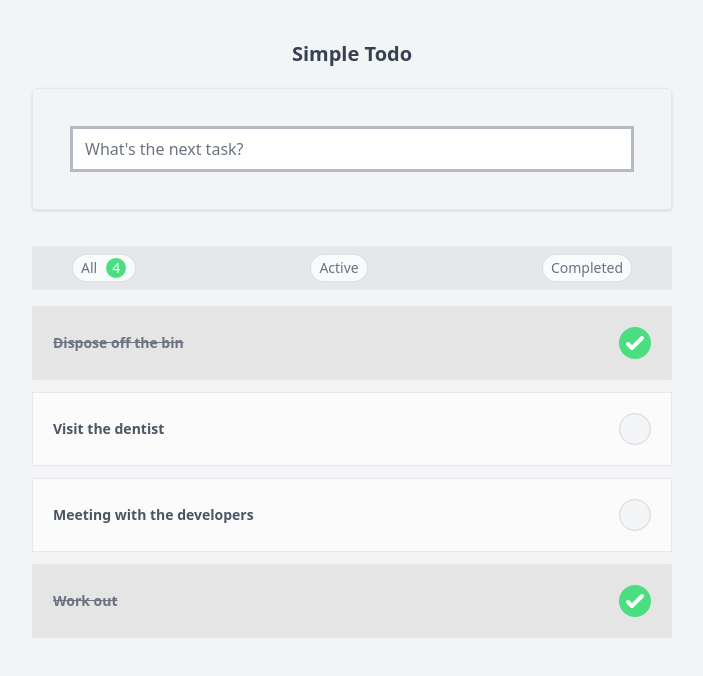
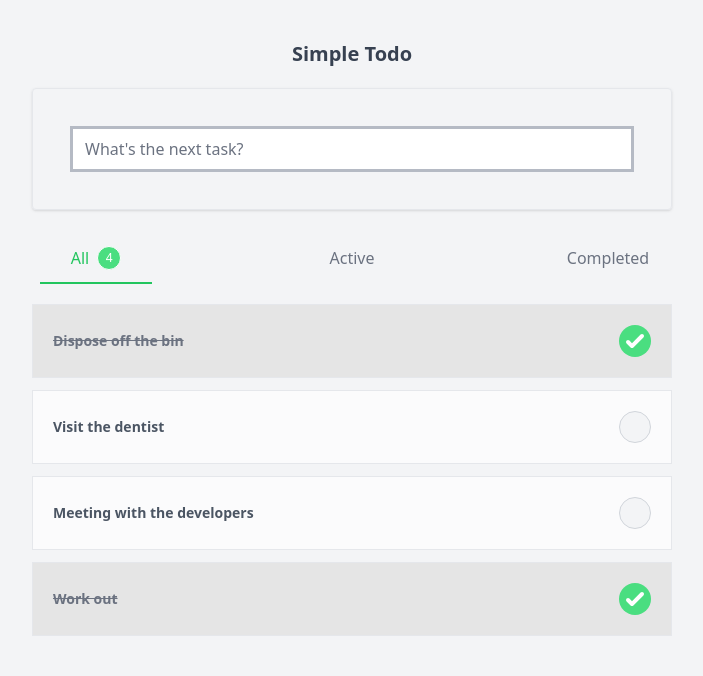
Before and after one commit to tobidosumu/simple-todo, a SvelteKit app: page / in a window 1280 px wide. Shown: the top 676 px of the page, without its empty margins (288-991 px from the left). Built offline with nearby package versions, Linux system fonts and the light colour scheme.

Commit message:
add tab navigation

```diff
--- a/src/app.css
+++ b/src/app.css
@@ -3,10 +3,13 @@
 @tailwind utilities;
 
 .todoFilter {
-    @apply flex justify-between items-center px-2 py-[2px] border border-gray-300/[0.7] rounded-full bg-slate-50 hover:bg-white hover:text-green-600;
+    @apply flex justify-center items-center text-base font-medium space-x-2 px-4 py-3 w-28 border-b-2 border-transparent hover:text-green-600;
 }
 .circleBadge {
-    @apply px-1.5 border border-white bg-green-400 text-white rounded-full;
+    @apply w-6 h-6 flex justify-center text-xs items-center text-center border border-white bg-green-400 text-white rounded-full;
+}
+.activeTab {
+    @apply border-b-2 border-green-500 text-green-500;
 }
 .todoList {
     @apply w-full flex justify-between items-center text-gray-600 bg-white/[0.7] border p-5 my-3;
--- /dev/null
+++ b/src/components/AllTodos.svelte
@@ -0,0 +1,30 @@
+<script lang="ts">
+	import type { TodoTypeSet } from "./todo";
+
+	export let todos: TodoTypeSet[];
+	export let toggleComplete: any;
+</script>
+
+<div class="">
+	<ul class="h-[52vh] overflow-y-scroll">
+		{#each todos as todo (todo.id)}
+			<li class="todoList" class:completedTask={todo.isCompleted}>
+				<p class="text-sm font-semibold">{todo.task}</p>
+				<div>
+					<input
+						on:change={() => toggleComplete(todo)}
+						checked={todo.isCompleted}
+						class="bg-gray-100 border-gray-300 text-green-400 hover:cursor-pointer focus:ring-green-200 w-8 h-8 rounded-full"
+						type="checkbox"
+					/>
+					<label
+						aria-label="Check todo"
+						class="bg-gray-100 border-gray-300 text-gray-500 focus:ring-gray-200"
+						for={`todo-${todo.id}`}
+					/>
+				</div>
+				<!-- <button aria-label="Remove todo" class="remove" /> -->
+			</li>
+		{/each}
+	</ul>
+</div>
--- a/src/routes/+page.svelte
+++ b/src/routes/+page.svelte
@@ -1,6 +1,8 @@
 <script lang="ts">
 	import type { TodoTypeSet } from '../components/todo';
 	import AddTodoForm from '../components/AddTodoForm.svelte';
+	import Tabs from '../shared/tabs.svelte';
+	import AllTodos from '../components/AllTodos.svelte';
 
 	let todos: TodoTypeSet[] = [
 		{
@@ -41,44 +43,33 @@
 			return item;
 		});
 	};
+
+	// tabs
+	let tabs: string[] = ['All', 'Active', 'Completed'];
+	let activeTab: string = 'All';
+
+	// count total number of todos
+	let countAllTodos: number;
+	$: countAllTodos = todos.length;
+
+	const tabChange = (e: any) => {
+		activeTab = e.detail;
+	};
 </script>
 
 <div class="w-full flex flex-col items-center mt-10">
 	<AddTodoForm on:addNewTodo={addNewTodo} />
-	<div class="w-[95%] md:w-[70%] lg:w-[50%] mt-9">
-		<div class="bg-gray-200 mb-1 px-6 md:px-7 lg:px-8 sticky top-0 z-50">
-			<div class="w-full flex justify-between text-sm text-gray-500 p-2">
-				<button class="todoFilter space-x-2">
-					<span class="">All</span>
-					<span class="circleBadge"
-						>{todos.length}</span
-					>
-				</button>
-				<button class="todoFilter">Active</button>
-				<button class="todoFilter">Completed</button>
-			</div>
+	<div class="w-[95%] md:w-[70%] lg:w-[50%] mt-1">
+		<div class="my-3 sticky top-0 z-50">
+			<Tabs on:tabChange={tabChange} {activeTab} {tabs} {countAllTodos} />
+			{#if activeTab === 'All'}
+				<AllTodos {todos} {toggleComplete} />
+			{:else if activeTab === 'Active'}
+				<p>Active todos</p>
+			{:else if activeTab === 'Completed'}
+				<p>Completed todos</p>
+			{/if}
 		</div>
-		<ul class="h-[52vh] overflow-y-scroll">
-			{#each todos as todo (todo.id)}
-				<li class="todoList" class:completedTask={todo.isCompleted}>
-					<p class="text-sm font-semibold">{todo.task}</p>
-					<div>
-						<input
-							on:change={() => toggleComplete(todo)}
-							checked={todo.isCompleted}
-							class="bg-gray-100 border-gray-300 text-green-400 hover:cursor-pointer focus:ring-green-200 w-8 h-8 rounded-full"
-							type="checkbox"
-						/>
-						<label
-							aria-label="Check todo"
-							class="bg-gray-100 border-gray-300 text-gray-500 focus:ring-gray-200"
-							for={`todo-${todo.id}`}
-						/>
-					</div>
-					<!-- <button aria-label="Remove todo" class="remove" /> -->
-				</li>
-			{/each}
-		</ul>
 	</div>
 </div>
 
--- /dev/null
+++ b/src/shared/tabs.svelte
@@ -0,0 +1,23 @@
+<script lang="ts">
+    import { createEventDispatcher } from "svelte";
+    let dispatcher = createEventDispatcher();
+
+	export let tabs: string[];
+	export let activeTab: string;
+	export let countAllTodos: number;
+</script>
+
+<div class="">
+	<ul class="w-full flex justify-between text-sm text-gray-500 p-2">
+		{#each tabs as tab}
+			<li on:click={() => dispatcher('tabChange', tab)} on:keydown>
+				<button class:activeTab={tab === activeTab} class="todoFilter">
+					<span>{tab}</span>
+					{#if tab === 'All'}
+						<span class="circleBadge">{countAllTodos}</span>
+					{/if}
+				</button>
+			</li>
+		{/each}
+	</ul>
+</div>
```
